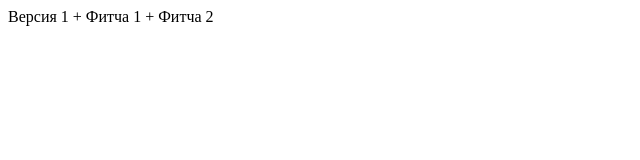
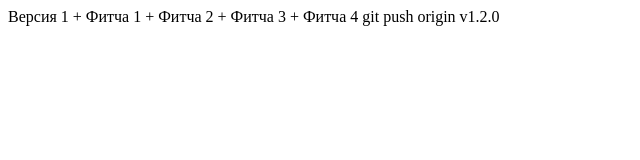
Before and after one commit to Oleg-Puzikov/git-learning1, a plain HTML site: page index.html in a window 1280 px wide. Shown: the whole page, without its empty margins (0-640 px from the left). Drawn offline with Linux system fonts and the light colour scheme.

Commit message:
feat: добавить строку4 «+ Фитча 4»

```diff
--- a/index.html
+++ b/index.html
@@ -4,5 +4,7 @@
         Версия 1
         + Фитча 1
         + Фитча 2
+        + Фитча 3
+        + Фитча 4
     </body>
-</html>
+</html>git push origin v1.2.0
```
